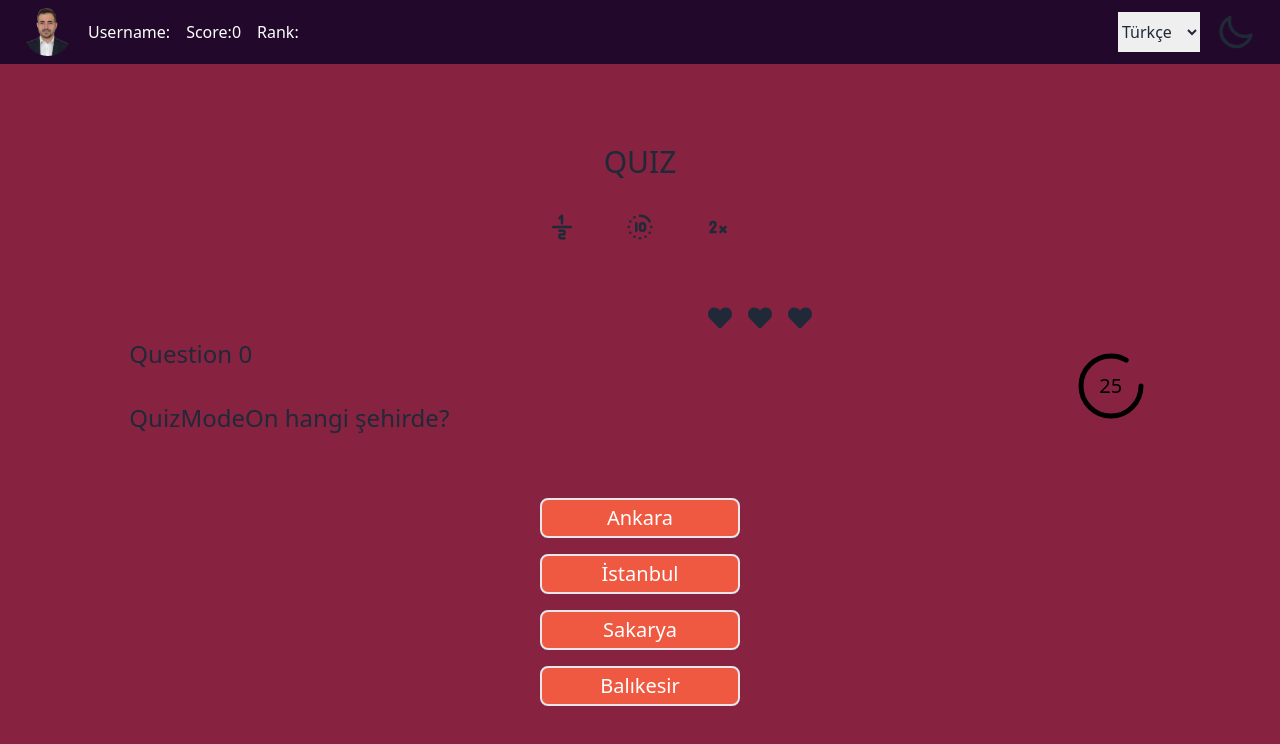
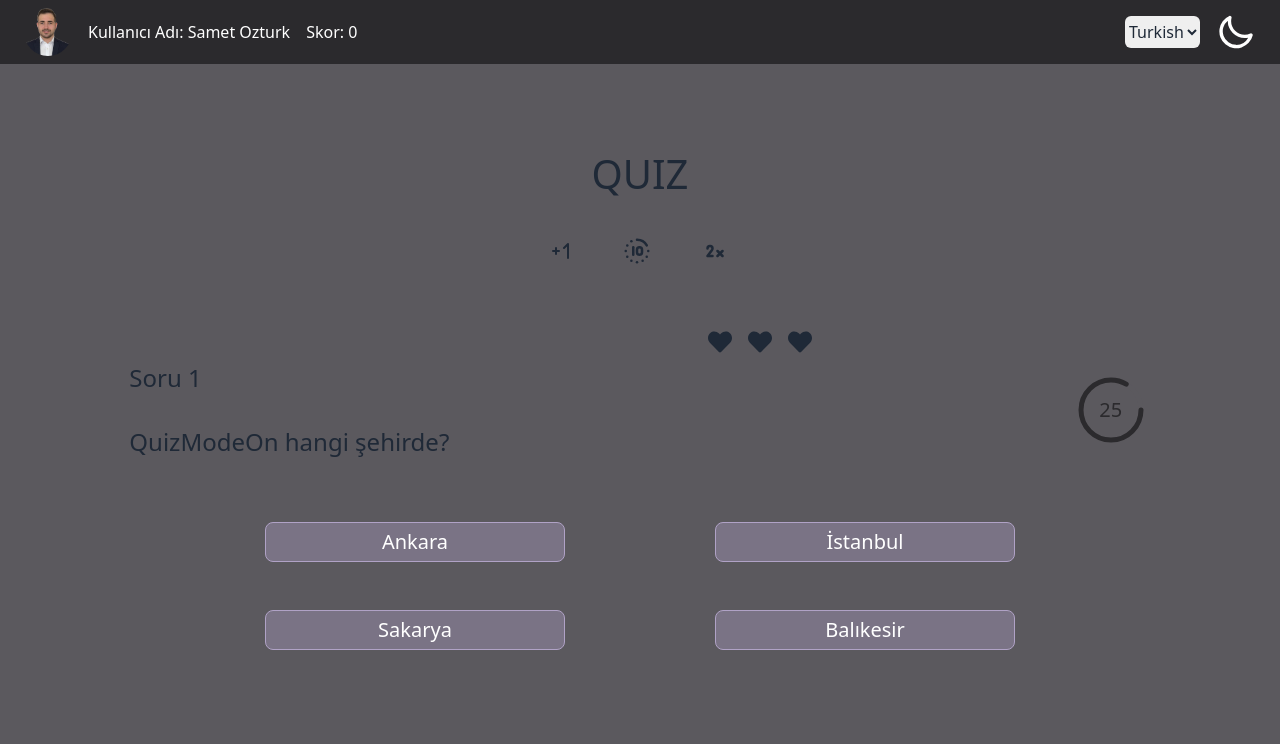
Before and after one commit to samet7ozturk/Quiz-Test, a React (Vite) app in the folder quiz-test/: page /quiz-game in a window 1280 px wide. Shown: the top 744 px of the page. Built offline with nearby package versions, Linux system fonts and the light colour scheme; what tailwindcss-animated would draw is missing.

Commit message:
Jokers and animations added

```diff
--- a/quiz-test/src/pages/GamePage.tsx
+++ b/quiz-test/src/pages/GamePage.tsx
@@ -4,10 +4,10 @@
 import { decrease, increase } from "../slices/userSlice";
 
 import img from "../assets/profil.png";
-import { FaHeart } from "react-icons/fa";
+import { FaHeart, FaRegHeart } from "react-icons/fa";
 import {
   TbTimeDuration10,
-  TbMath1Divide2,
+  TbExposurePlus1,
   TbMultiplier2X,
 } from "react-icons/tb";
 
@@ -25,26 +25,47 @@
   const [count, setCount] = useState(0);
   const [timer, setTimer] = useState(30);
   const [click1, setClick1] = useState(true);
+  const [life, setLife] = useState(userState.user[0].life);
+  const [joker1Used, setJoker1Used] = useState(false);
+  const [joker2Used, setJoker2Used] = useState(false);
   const [questions, setQuestions] = useState(questionStateTr);
+  const [sentences, setSentences] = useState({
+    username: "Kullanıcı Adı:",
+    score: "Skor:",
+    question: "Soru",
+  });
 
-  const handleLanguageChange = (selectedValue: string) => {
-    console.log("Seçilen dil:", selectedValue);
-    if (selectedValue == "Türkçe") {
+  function handleLanguageChange(selectedValue: string) {
+    if (selectedValue == "turkish") {
       setQuestions(questionStateTr);
-      console.log(questionStateTr);
-    } else if (selectedValue == "İngilizce") {
+      setSentences({
+        username: "Kullanıcı Adı:",
+        score: "Score:",
+        question: "Soru",
+      });
+    } else if (selectedValue == "english") {
       setQuestions(questionStateEn);
-      console.log(questionStateEn);
+      setSentences({
+        username: "Username:",
+        score: "Score:",
+        question: "Question",
+      });
+    }
+  }
+
+  function switchTheme() {
+    setClick1(!click1);
+  }
+
+  const joker1 = () => {
+    if (life < 3) {
+      setLife(life + 1);
+      setJoker1Used(true);
     }
   };
 
-  const switchTheme = () => {
-    setClick1(!click1);
-  };
-
-  const joker1 = () => {};
-
   const joker2 = () => {
+    setJoker2Used(true);
     if (timer + 10 <= 30) {
       setTimer(timer + 10);
     } else {
@@ -62,6 +83,10 @@
         setTimer(30);
       } else {
         dispatch(decrease());
+        if (life > 0) {
+          setLife(life - 1);
+        } else if (life == 0) {
+        }
       }
     } else {
       console.log("Tebrikler oyunu kazandınız!");
@@ -90,7 +115,7 @@
     <>
       <nav
         className={`flex justify-between items-center h-16 ${
-          click1 ? "bg-[#22092C]" : "bg-[#87C4FF]"
+          click1 ? "bg-[#2b2a2d]" : "bg-[#849df5]"
         } px-6`}
       >
         <div className="flex gap-4 text-white items-center">
@@ -99,15 +124,17 @@
               <img src={img} />
             </div>
           </div>
-          <p>Username:</p>
-          <p>Score:{userState.user[0].score}</p>
-          <p>Rank:</p>
+          <p>{`${sentences.username} ${userState.user[0].name}`}</p>
+          <p>{`${sentences.score} ${userState.user[0].score}`}</p>
         </div>
 
-        <div className="flex gap-4">
-          <select onChange={(e) => handleLanguageChange(e.target.value)}>
-            <option value="Türkçe">Türkçe</option>
-            <option value="İngilizce">İngilizce</option>
+        <div className="flex items-center gap-4">
+          <select
+            onChange={(e) => handleLanguageChange(e.target.value)}
+            className="rounded-md h-8"
+          >
+            <option value="turkish">Turkish</option>
+            <option value="english">English</option>
           </select>
           <label className="swap swap-rotate">
             <input
@@ -117,14 +144,14 @@
               onChange={switchTheme}
             />
             <svg
-              className="swap-on fill-current w-10 h-10"
+              className="swap-on fill-current w-10 h-10 text-white"
               xmlns="http://www.w3.org/2000/svg"
               viewBox="0 0 24 24"
             >
               <path d="M5.64,17l-.71.71a1,1,0,0,0,0,1.41,1,1,0,0,0,1.41,0l.71-.71A1,1,0,0,0,5.64,17ZM5,12a1,1,0,0,0-1-1H3a1,1,0,0,0,0,2H4A1,1,0,0,0,5,12Zm7-7a1,1,0,0,0,1-1V3a1,1,0,0,0-2,0V4A1,1,0,0,0,12,5ZM5.64,7.05a1,1,0,0,0,.7.29,1,1,0,0,0,.71-.29,1,1,0,0,0,0-1.41l-.71-.71A1,1,0,0,0,4.93,6.34Zm12,.29a1,1,0,0,0,.7-.29l.71-.71a1,1,0,1,0-1.41-1.41L17,5.64a1,1,0,0,0,0,1.41A1,1,0,0,0,17.66,7.34ZM21,11H20a1,1,0,0,0,0,2h1a1,1,0,0,0,0-2Zm-9,8a1,1,0,0,0-1,1v1a1,1,0,0,0,2,0V20A1,1,0,0,0,12,19ZM18.36,17A1,1,0,0,0,17,18.36l.71.71a1,1,0,0,0,1.41,0,1,1,0,0,0,0-1.41ZM12,6.5A5.5,5.5,0,1,0,17.5,12,5.51,5.51,0,0,0,12,6.5Zm0,9A3.5,3.5,0,1,1,15.5,12,3.5,3.5,0,0,1,12,15.5Z" />
             </svg>
             <svg
-              className="swap-off fill-current w-10 h-10"
+              className="swap-off fill-current w-10 h-10 text-white"
               xmlns="http://www.w3.org/2000/svg"
               viewBox="0 0 24 24"
             >
@@ -136,18 +163,26 @@
 
       <main
         className={`${
-          click1 ? "bg-[#872341]" : "bg-[#E0F4FF]"
+          click1 ? "bg-[#5b595e]" : "bg-[#f1f0ef]"
         } h-[calc(100vh_-_64px)]`}
       >
-        <div className="flex justify-center pt-20">
-          <h1 className="text-3xl">QUIZ</h1>
+        <div className="flex justify-center pt-20 animate-animation3">
+          <h1 className="text-[40px]">QUIZ</h1>
         </div>
 
-        <div className="flex justify-center gap-12 py-8">
-          <button onClick={joker1}>
-            <TbMath1Divide2 className="text-3xl" />
+        <div className="flex justify-center gap-12 py-8 animate-animation3">
+          <button
+            onClick={joker1}
+            disabled={joker1Used}
+            className="disabled:opacity-35"
+          >
+            <TbExposurePlus1 className="text-2xl" />
           </button>
-          <button onClick={joker2}>
+          <button
+            onClick={joker2}
+            disabled={joker2Used}
+            className="disabled:opacity-35"
+          >
             <TbTimeDuration10 className="text-3xl" />
           </button>
           <button onClick={joker3}>
@@ -155,10 +190,10 @@
           </button>
         </div>
 
-        <div className="flex justify-around py-8">
+        <div className="flex justify-around py-8 animate-animation2">
           <div>
             <div className="flex  py-8">
-              <p className="text-2xl">Question {`${count}`}</p>
+              <p className="text-2xl">{`${sentences.question} ${count + 1}`}</p>
             </div>
             <div className="flex justify-center pb-8">
               <p className="text-2xl">{questions.questions[`${count}`].text}</p>
@@ -166,15 +201,22 @@
           </div>
 
           <div className="flex gap-4 text-2xl">
-            <FaHeart />
-            <FaHeart />
-            <FaHeart />
+            {Array(life)
+              .fill("faHeart")
+              .map((_, index) => (
+                <FaHeart key={index} />
+              ))}
+            {Array(3 - life)
+              .fill("faRegHeart")
+              .map((_, index) => (
+                <FaRegHeart key={index} />
+              ))}
           </div>
 
           <div className="flex items-center justify-center overflow-hidden rounded-full">
             <svg className="w-20 h-20">
               <circle
-                className="text-[#872341]"
+                className="text-[#5b595e]"
                 strokeWidth="5"
                 stroke="currentColor"
                 fill="transparent"
@@ -183,7 +225,7 @@
                 cy="40"
               />
               <circle
-                className="text-black"
+                className="text-[#2b2a2d]"
                 strokeWidth="5"
                 strokeDasharray={circumference}
                 strokeDashoffset={circleOffset}
@@ -195,15 +237,17 @@
                 cy="40"
               />
             </svg>
-            <span className="absolute text-xl text-black">{`${timer}`}</span>
+            <span className="absolute text-xl text-[#2b2a2d]">{`${timer}`}</span>
           </div>
         </div>
-
-        <div className="flex flex-col gap-4 items-center">
+        <div className="flex justify-center">
+          <div className="flex flex-wrap gap-y-12 justify-between w-[750px] animate-animation2">
             {questionStateTr.questions[`${count}`].options.map((item) => (
               <button
-              className={`border-2 rounded-lg w-[200px] h-[40px] hover:scale-105 transition ${
-                click1 ? "bg-[#F05941]" : "bg-[#39A7FF]"
+                className={`border border-[#b0a2c6] ${
+                  click1 ? "border-[#b0a2c6]" : "border-none"
+                } rounded-lg w-[300px] h-[40px] hover:scale-105 transition ${
+                  click1 ? "bg-[#7a7385]" : "bg-[#4b9efe]"
                 } text-white text-xl`}
                 key={item.id}
                 onClick={() => handleOptionClick(item.correct)}
@@ -212,6 +256,7 @@
               </button>
             ))}
           </div>
+        </div>
       </main>
     </>
   );
```
Lines whose indentation alone changed are shown as unchanged.
